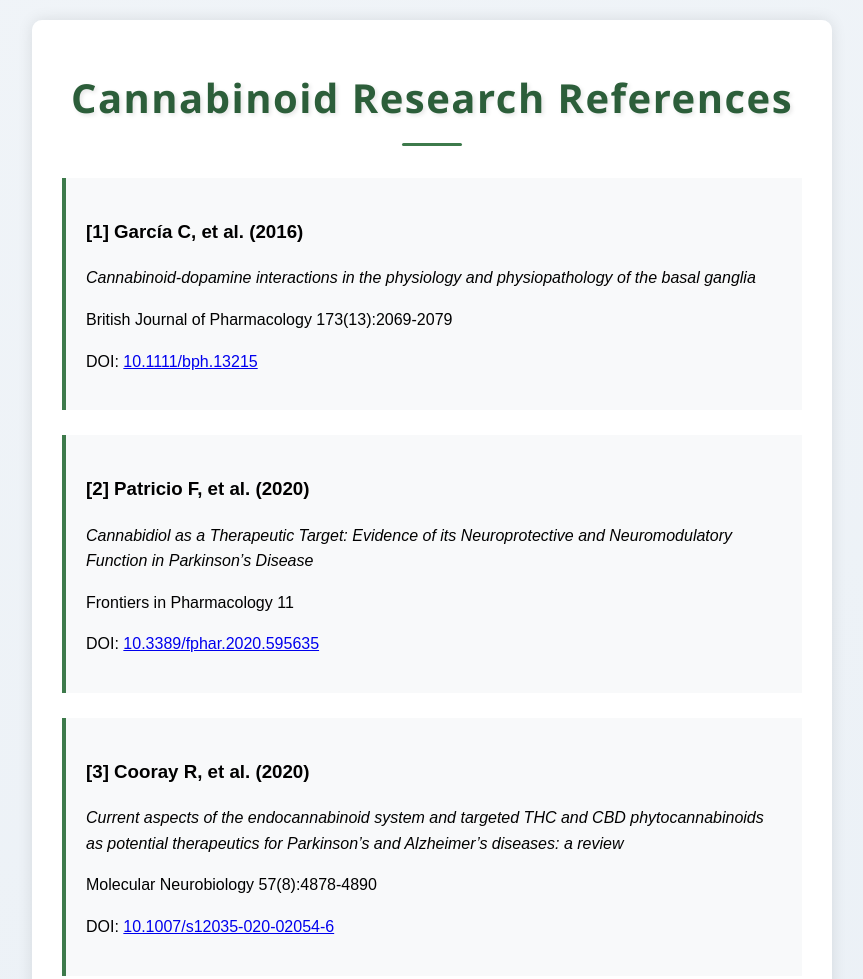
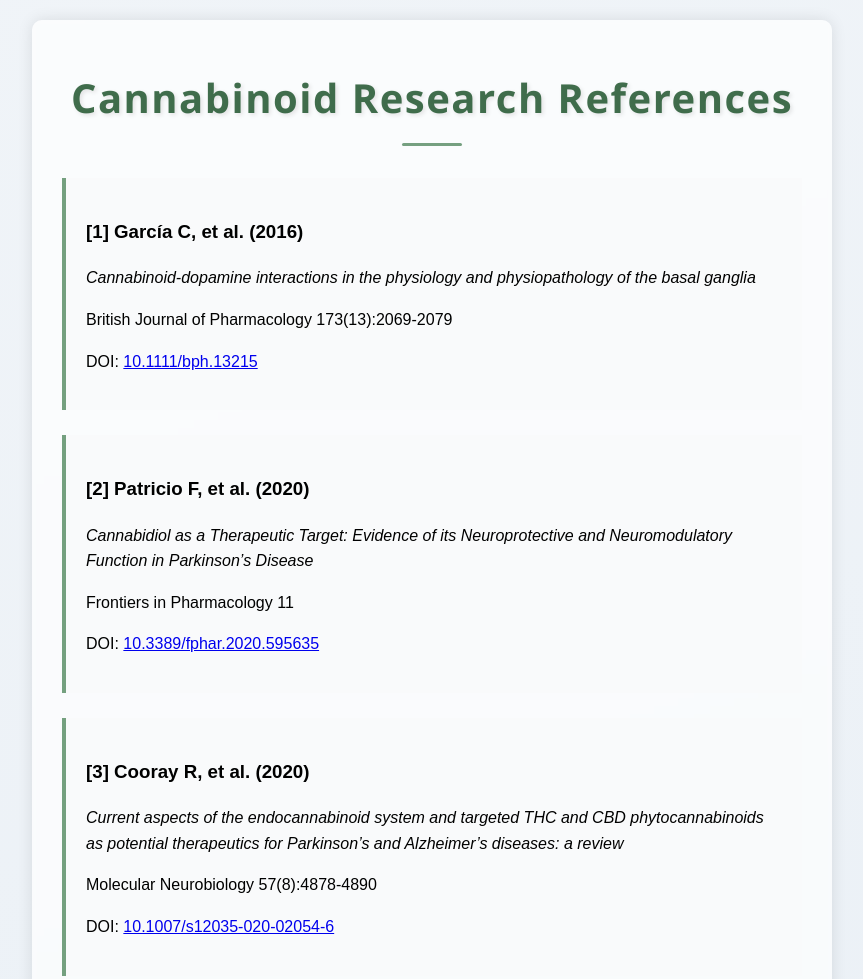
Before and after one commit to ChronoXzX/cannabinoid-references, a plain HTML site: page index.html in a window 1280 px wide. Shown: the top 979 px of the page, without its empty margins (208-1071 px from the left). Drawn offline with Linux system fonts and the light colour scheme.

Commit message:
Update index.html

```diff
--- a/index.html
+++ b/index.html
@@ -18,18 +18,19 @@
         }
 
         .container {
-            background-color: rgba(255, 255, 255, 0.98);
+            background-color: rgba(255, 255, 255, 0.7); /* More transparent */
             padding: 30px;
             border-radius: 10px;
             box-shadow: 0 0 15px rgba(0,0,0,0.1);
             position: relative;
             z-index: 1;
+            backdrop-filter: blur(2px); /* Optional blur effect */
         }
 
         .title {
             text-align: center;
             font-family: 'Segoe UI', Tahoma, Geneva, Verdana, sans-serif;
-            color: #2c5e3a;
+            color: rgba(44, 94, 58, 0.9); /* Semi-transparent text */
             font-size: 2.5rem;
             margin: 1rem 0 2rem;
             letter-spacing: 1.5px;
@@ -43,7 +44,7 @@
             position: absolute;
             width: 60px;
             height: 3px;
-            background: #3d7a4b;
+            background: rgba(61, 122, 75, 0.7); /* Semi-transparent line */
             bottom: 0;
             left: 50%;
             transform: translateX(-50%);
@@ -54,7 +55,7 @@
             position: fixed;
             animation: pill-fall 6s linear infinite;
             pointer-events: none;
-            z-index: 2;
+            z-index: 0; /* Behind content */
             opacity: 0.7;
             filter: drop-shadow(2px 2px 3px rgba(0,0,0,0.2));
         }
@@ -73,15 +74,26 @@
         .reference {
             margin-bottom: 25px;
             padding: 20px;
-            border-left: 4px solid #3d7a4b;
-            background-color: rgba(248, 249, 250, 0.95);
-            transition: transform 0.3s ease;
+            border-left: 4px solid rgba(61, 122, 75, 0.7);
+            background-color: rgba(248, 249, 250, 0.7); /* More transparent */
+            transition: all 0.3s ease;
+            position: relative;
+        }
+
+        /* Restored Hover Effect */
+        .reference:hover {
+            transform: translateX(10px);
+            background-color: rgba(248, 249, 250, 0.9);
+            cursor: pointer;
+            box-shadow: 3px 3px 10px rgba(0,0,0,0.1);
         }
     </style>
 </head>
 <body>
     <div class="container">
         <h1 class="title">Cannabinoid Research References</h1>
+
+        <!-- Paste all your references here (ref1 to ref16) -->
         <div class="references">
             <!-- Reference 1 -->
             <div class="reference" id="ref1">
@@ -214,7 +226,7 @@
     </div>
 
 <!-- Animated Background Elements -->
-     <script>
+    <script>
         const pillShapes = [
             `<rect x="8" y="4" width="8" height="16" rx="4"
                   fill="#007bff" stroke="black" stroke-width="1.5" fill-opacity="0.4"/>`,
@@ -250,13 +262,17 @@
         }
 
         function startPillAnimation() {
-            setInterval(createPill, 300);
+            // Initial pills
             for(let i = 0; i < 10; i++) {
-                setTimeout(createPill, i * 500);
+                setTimeout(createPill, i * 300);
             }
+            // Continuous creation
+            setInterval(createPill, 500);
         }
 
-        window.addEventListener('DOMContentLoaded', startPillAnimation);
+        window.addEventListener('DOMContentLoaded', () => {
+            setTimeout(startPillAnimation, 500);
+        });
     </script>
 </body>
 </html>
```
